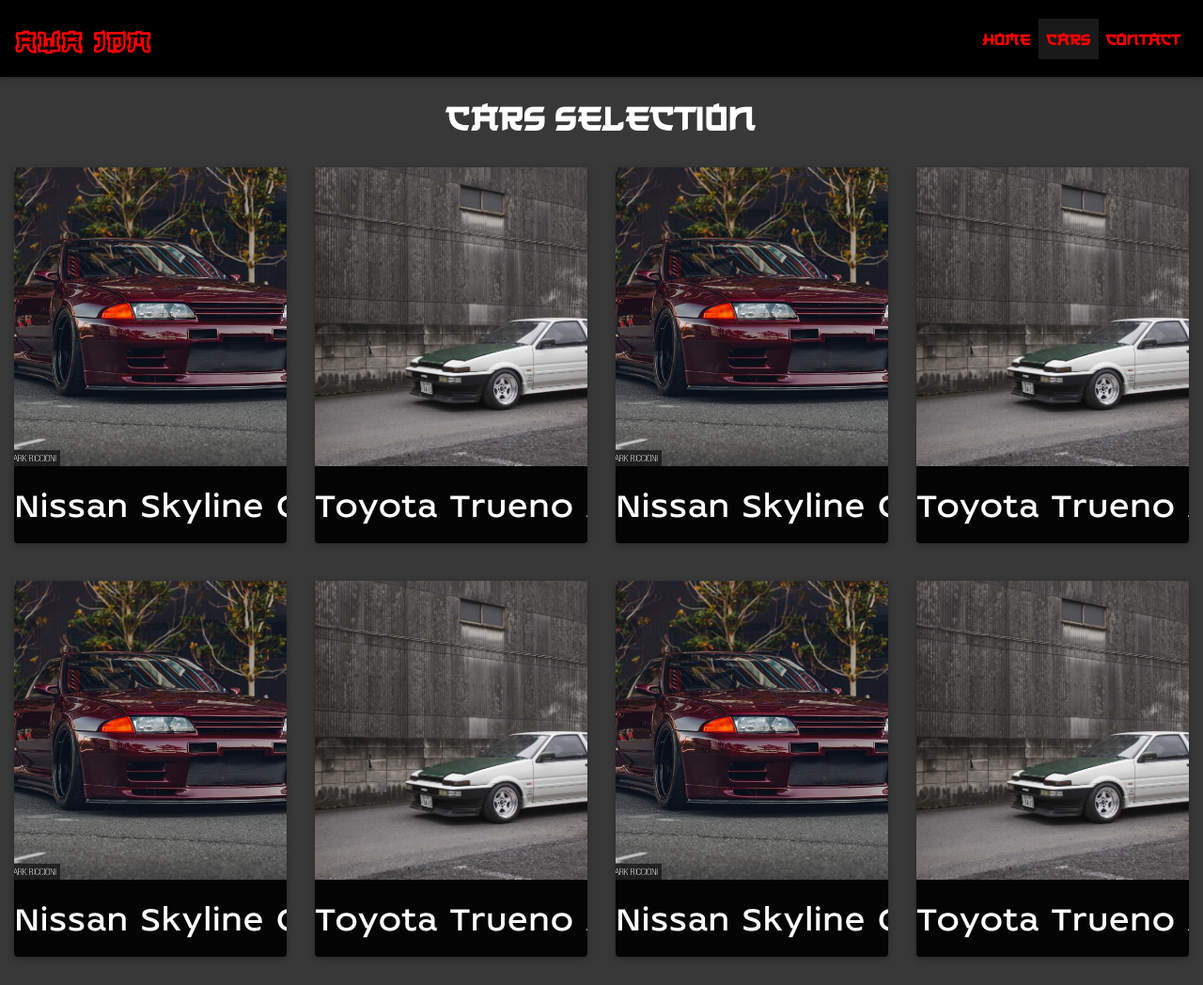
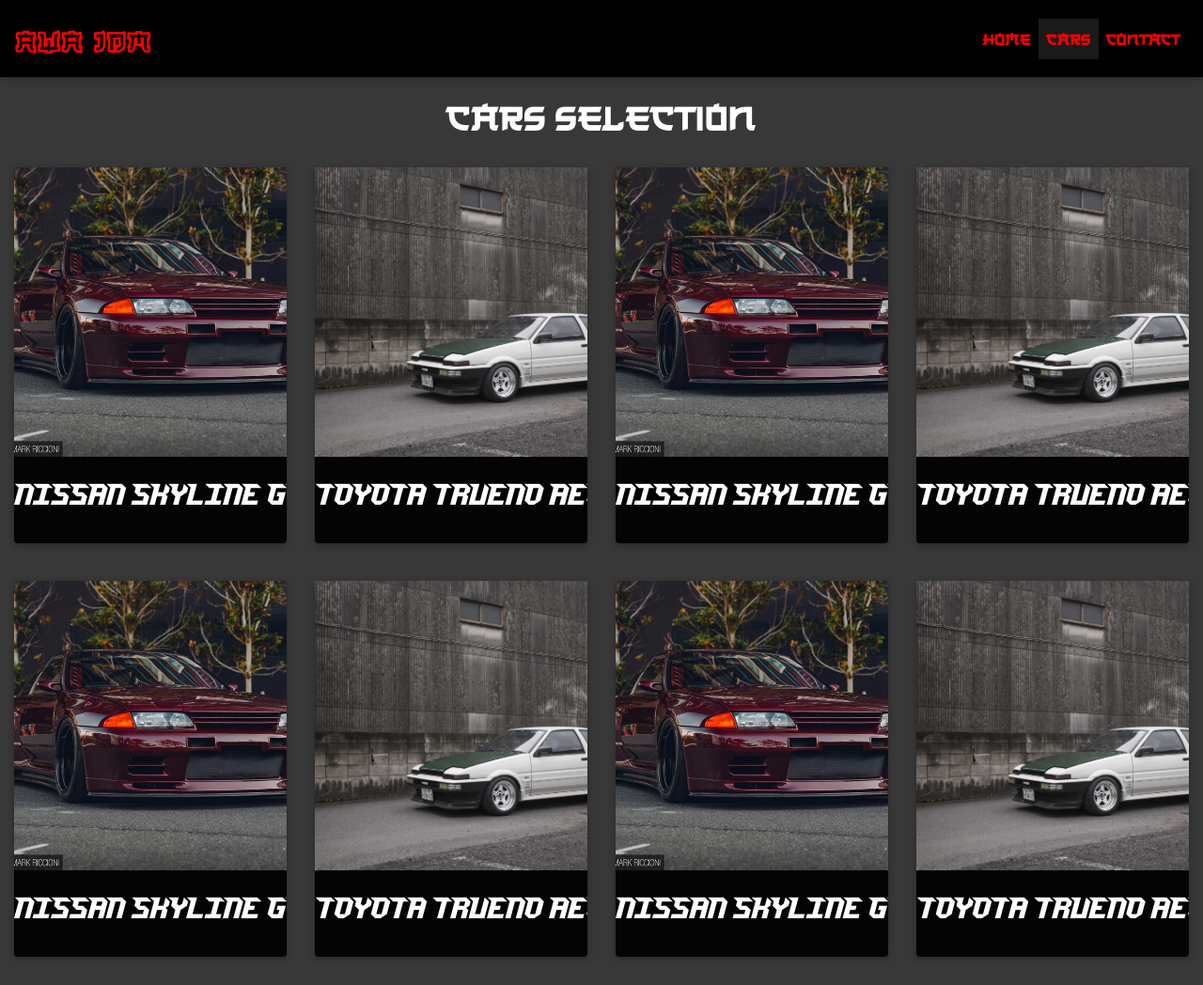
Before and after one commit to CPNV-ES/AWA-JDM, a plain HTML site: page views/cars.html in a window 1280 px wide. Shown: the whole page at 94% size. Drawn offline with nearby package versions, Linux system fonts and the light colour scheme; files whose address does not match are found by name.

Commit message:
fix font

```diff
--- a/css/style.css
+++ b/css/style.css
@@ -77,7 +77,7 @@
     margin-left: 5%;
 }
 
-.car-content, p{
+.car-content p{
     font-family: TextFont;
     color: white;
 }
@@ -118,7 +118,7 @@
     margin-bottom: 30px;
 }
 
-.cardtitle{
+.card-title{
     font-family: JerseySharp;
     padding: auto;
     font-size: 30px;
--- a/views/cars.html
+++ b/views/cars.html
@@ -46,7 +46,7 @@
               <div class="col-lg-3 col-md-4 col-sm-6">
                 <div class="card">
                   <img class="cardimg" src="../img/Cars/Nissan-Skyline-GT-R-Widebody-Vollcarbon-Tuning-37.jpg">
-                  <div class="cardtitle">
+                  <div class="card-title">
                     <p>Nissan Skyline GT-R</p>
                   </div>
                 </div>
@@ -54,7 +54,7 @@
               <div class="col-lg-3 col-md-4 col-sm-6">
                 <div class="card">
                   <img class="cardimg" src="../img/Cars/Top-20-JDM-Cars-Of-All-Time-1986-Sprinter-Trueno.jpg">
-                  <div class="cardtitle">
+                  <div class="card-title">
                     <p>Toyota Trueno AE86</p>
                   </div>
                 </div>
@@ -62,7 +62,7 @@
               <div class="col-lg-3 col-md-4 col-sm-6">
                 <div class="card">
                   <img class="cardimg" src="../img/Cars/Nissan-Skyline-GT-R-Widebody-Vollcarbon-Tuning-37.jpg">
-                  <div class="cardtitle">
+                  <div class="card-title">
                     <p>Nissan Skyline GT-R</p>
                   </div>
                 </div>
@@ -70,7 +70,7 @@
               <div class="col-lg-3 col-md-4 col-sm-6">
                 <div class="card">
                   <img class="cardimg" src="../img/Cars/Top-20-JDM-Cars-Of-All-Time-1986-Sprinter-Trueno.jpg">
-                  <div class="cardtitle">
+                  <div class="card-title">
                     <p>Toyota Trueno AE86</p>
                   </div>
                 </div>
@@ -80,7 +80,7 @@
               <div class="col-lg-3 col-md-4 col-sm-6">
                 <div class="card">
                   <img class="cardimg" src="../img/Cars/Nissan-Skyline-GT-R-Widebody-Vollcarbon-Tuning-37.jpg">
-                  <div class="cardtitle">
+                  <div class="card-title">
                     <p>Nissan Skyline GT-R</p>
                   </div>
                 </div>
@@ -88,7 +88,7 @@
               <div class="col-lg-3 col-md-4 col-sm-6">
                 <div class="card">
                   <img class="cardimg" src="../img/Cars/Top-20-JDM-Cars-Of-All-Time-1986-Sprinter-Trueno.jpg">
-                  <div class="cardtitle">
+                  <div class="card-title">
                     <p>Toyota Trueno AE86</p>
                   </div>
                 </div>
@@ -96,7 +96,7 @@
               <div class="col-lg-3 col-md-4 col-sm-6">
                 <div class="card">
                   <img class="cardimg" src="../img/Cars/Nissan-Skyline-GT-R-Widebody-Vollcarbon-Tuning-37.jpg">
-                  <div class="cardtitle">
+                  <div class="card-title">
                     <p>Nissan Skyline GT-R</p>
                   </div>
                 </div>
@@ -104,7 +104,7 @@
               <div class="col-lg-3 col-md-4 col-sm-6">
                 <div class="card">
                   <img class="cardimg" src="../img/Cars/Top-20-JDM-Cars-Of-All-Time-1986-Sprinter-Trueno.jpg">
-                  <div class="cardtitle">
+                  <div class="card-title">
                     <p>Toyota Trueno AE86</p>
                   </div>
                 </div>
```
